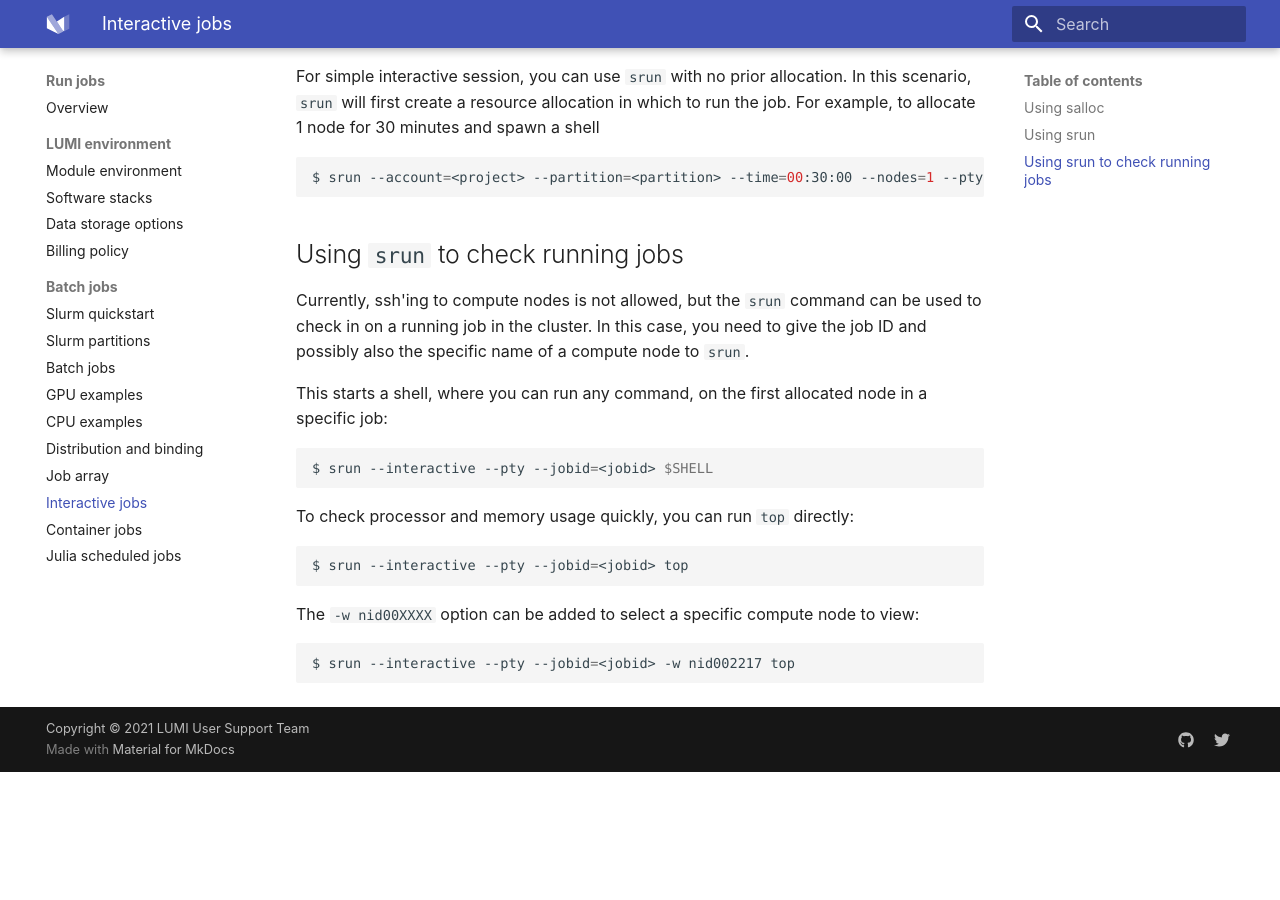
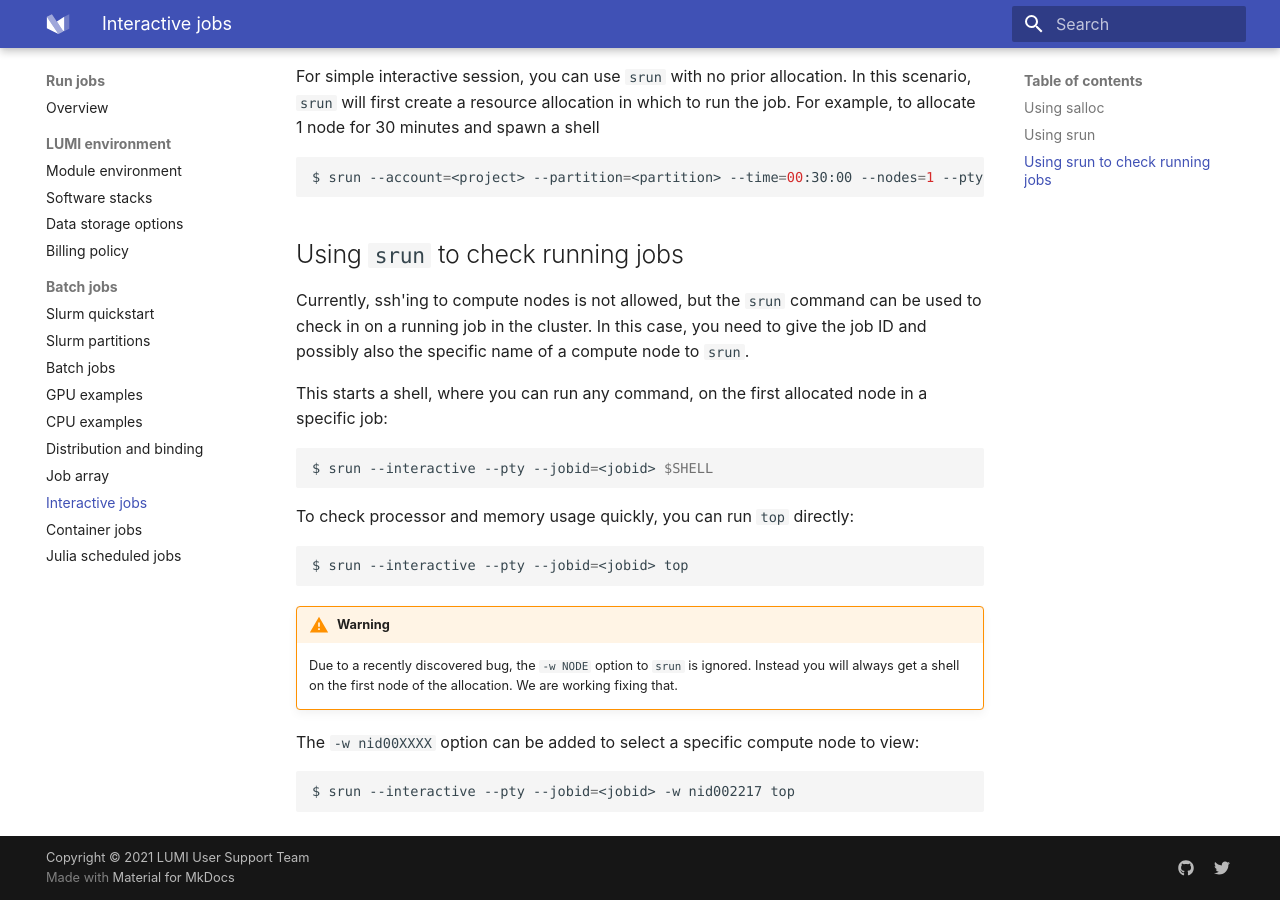
Before and after one commit to Lumi-supercomputer/lumi-userguide, an MkDocs documentation site: the page built from docs/runjobs/scheduled-jobs/interactive.md, in a window 1280 px wide and 900 px high, scrolled down 1041 px. Built offline with MkDocs 1.6.1 and Material for MkDocs 9.7.7, drawn with Linux system fonts in a browser that asks for light colours; before the commit the page ends 1813 px from its top, so only the background shows below that.

Commit message:
Add note that `-w NODE` is ignored by srun

````diff
--- a/docs/runjobs/scheduled-jobs/interactive.md
+++ b/docs/runjobs/scheduled-jobs/interactive.md
@@ -71,6 +71,12 @@ To check processor and memory usage quickly, you can run `top` directly:
 $ srun --interactive --pty --jobid=<jobid> top
 ```
 
+!!! warning
+	Due to a recently discovered bug, the `-w NODE` option to `srun` is ignored.
+	Instead you will always get a shell on the first node of the allocation.
+	We are working fixing that.
+
+
 The `-w nid00XXXX` option can be added to select a specific compute node to view:
 
 ```bash
````
